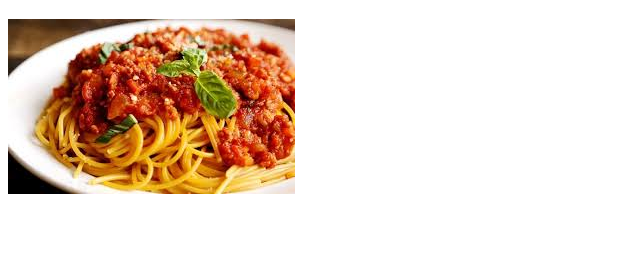
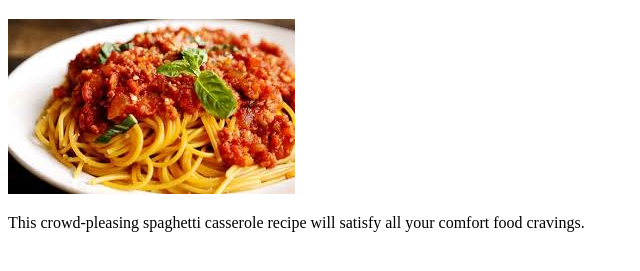
Before and after one commit to Mucsaaa96/odin-recipes, a plain HTML site: page recipes/spaghetti.html in a window 1280 px wide. Shown: the part 87-358 px from the top of the page, without its empty margins (0-640 px from the left). Drawn offline with Linux system fonts and the light colour scheme.

Commit message:
Add paragraph to spaghetti.html

```diff
--- a/recipes/spaghetti.html
+++ b/recipes/spaghetti.html
@@ -8,5 +8,6 @@
         <a href="../index.html">Home</a>
         <h1>Spaghetti</h1>
         <img src="../images/spaghetti.jpeg">
+        <p>This crowd-pleasing spaghetti casserole recipe will satisfy all your comfort food cravings.</p>
     </body>
 </html>
```
